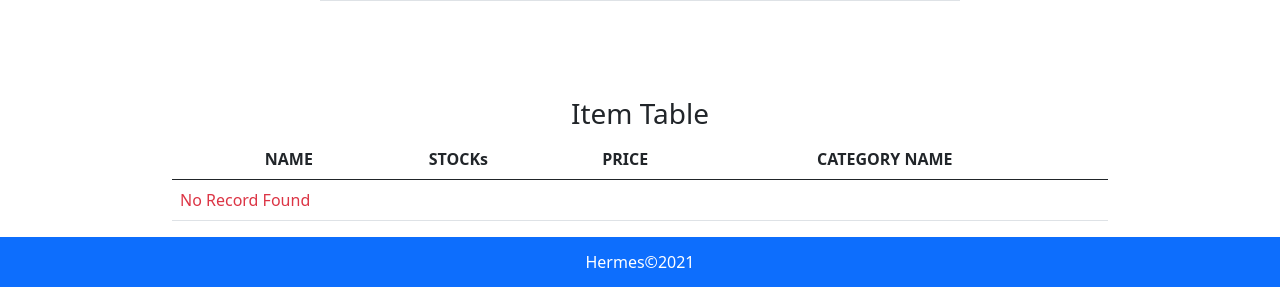
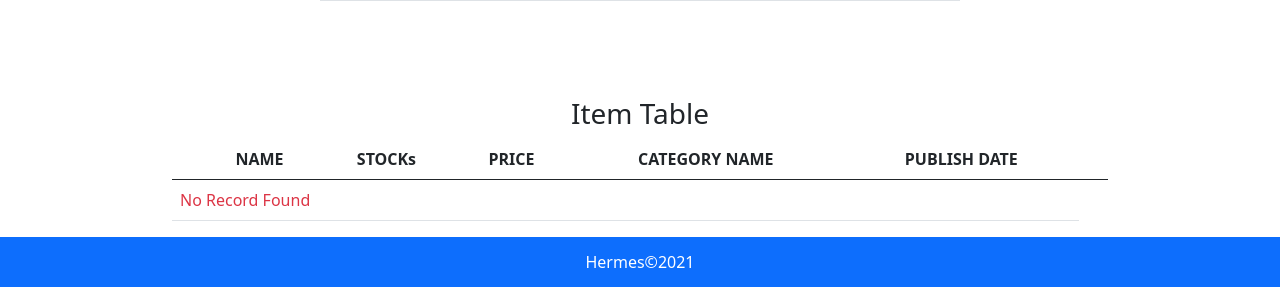
Before and after one commit to Masahiro62/Hermes, a PHP site: page /items.php in a window 1280 px wide. Shown: the part 920-1207 px from the top of the page. Run offline with PHP 8.4, Linux system fonts and the light colour scheme; the visitor is signed in with stand-in values (Sample User, id 1); data that the repository does not hold is empty; some libraries are stand-ins or nearby versions.

Commit message:
added publish date

```diff
--- a/items.php
+++ b/items.php
@@ -98,6 +98,7 @@
                                 <th>STOCKs</th>
                                 <th>PRICE</th>
                                 <th>CATEGORY NAME </th>
+                                <th>PUBLISH DATE</th>
                                 <th colspan="2"></th>
                             </thead>
                             <tbody>
@@ -121,6 +122,7 @@
                                     <td><?php echo $Item['item_stocks'];?></td>
                                     <td><?php echo $Item['item_price'];?></td>
                                     <td><?php echo $Item['category_name'];?></td>
+                                    <td><?php echo $Item['publish_date'];?></td>
                                     <td class="text-end"><a href="update_item.php?item_id=<?php echo $Item['item_id'];?>" class="btn btn-warning">UPDATE</a></td>
                                     <td class="text-start">
                                         <!-- button trigger -->
```
